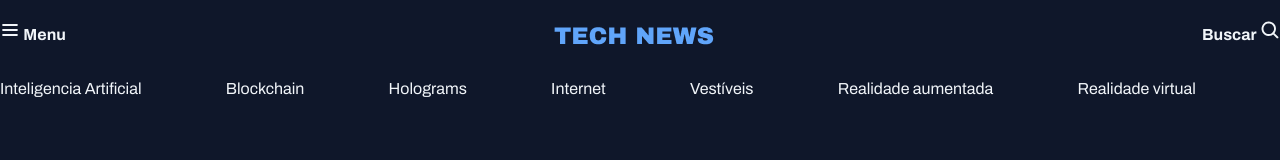
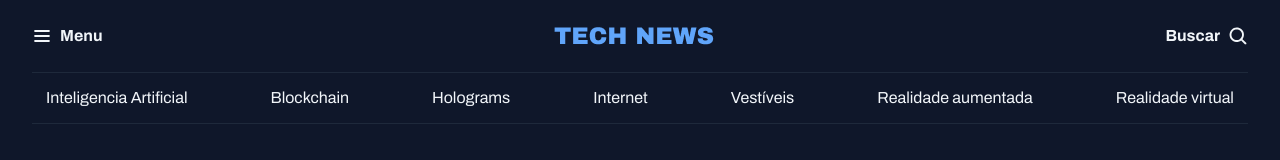
Before and after one commit to calebeganjao/Portal-de-noticias, a plain HTML site: page index.html in a window 1280 px wide. Drawn offline with Linux system fonts and the light colour scheme.

Commit message:
Finalizando header

```diff
--- a/index.html
+++ b/index.html
@@ -14,7 +14,7 @@
     />
   </head>
   <body>
-    <header>
+    <header class="container">
       <nav id="primary" class="grid grid-flow-col">
         <div>
           <img src="assets/List.svg" alt="menu" /> <strong>Menu</strong>
--- a/styles/global.css
+++ b/styles/global.css
@@ -49,3 +49,9 @@ h3 {
 .grid-flow-col {
   grid-auto-flow: column;
 }
+
+.container {
+  max-width: 1280px;
+  padding-inline: 32px;
+  margin-inline: auto;
+}
--- a/styles/header.css
+++ b/styles/header.css
@@ -7,4 +7,17 @@
   div:nth-child(3) {
     justify-self: end;
   }
+
+  div {
+    display: flex;
+    align-items: center;
+    gap: 8px;
+  }
 }
+
+#secondary {
+  padding: 14px;
+  border: solid 1px var(--stroke-color);
+  border-inline: none;
+  justify-content: space-between;
+}
```
Also changed, not shown: assets/Instagram story - 17.png (added), assets/Instagram story - 18.png (added), assets/Instagram story - 19.png (added), 1 other file.
